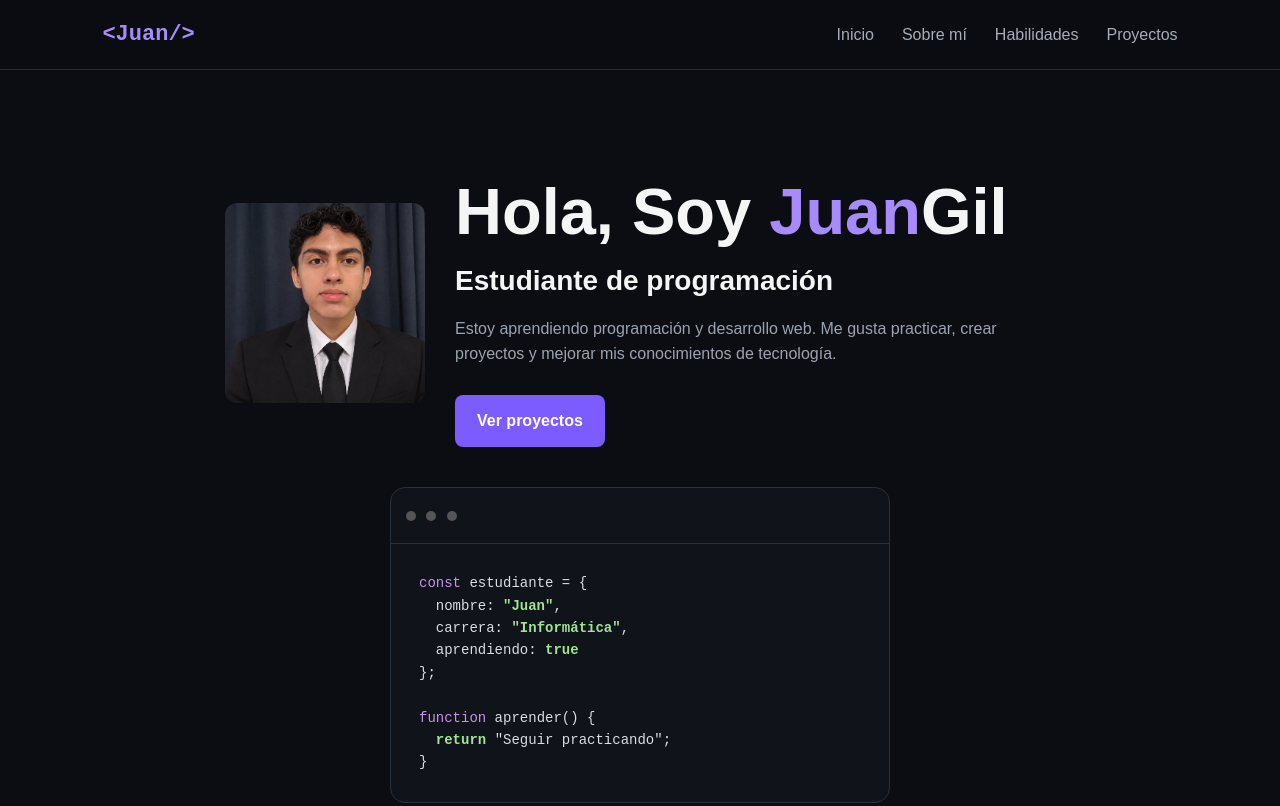
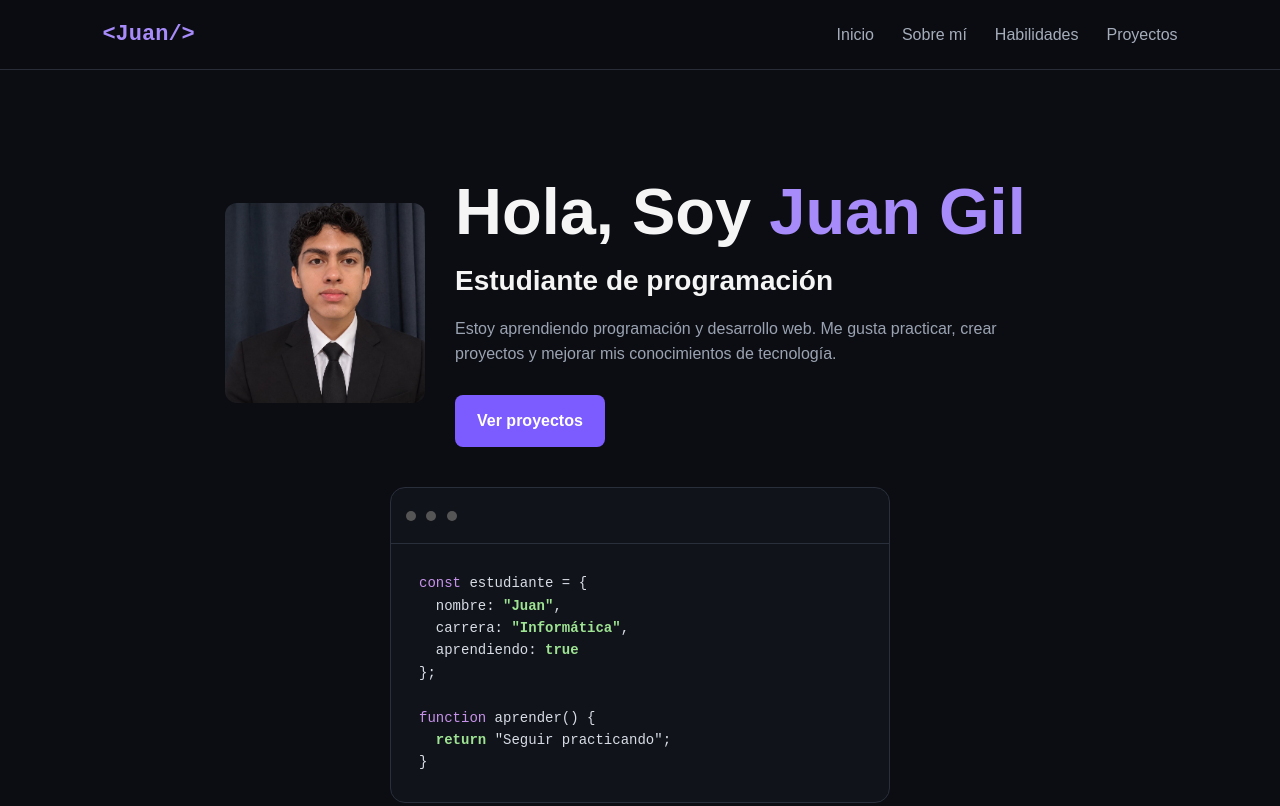
Before and after one commit to jesusesquipula116-max/mi-portafolio, a plain HTML site: page index.html in a window 1280 px wide. Shown: the top 806 px of the page. Drawn offline with Linux system fonts and the light colour scheme.

Commit message:
modifique apellido

```diff
--- a/index.html
+++ b/index.html
@@ -38,7 +38,7 @@
 
       <!-- TEXTO "HOLA, SOY JUAN" A LA DERECHA -->
       <div class="hero-text" style="flex: 1;">
-        <h1>Hola, Soy <span>Juan</span>Gil</h1>
+        <h1>Hola, Soy <span>Juan Gil</span></h1>
 
         <h2>Estudiante de programación</h2>
 
```
